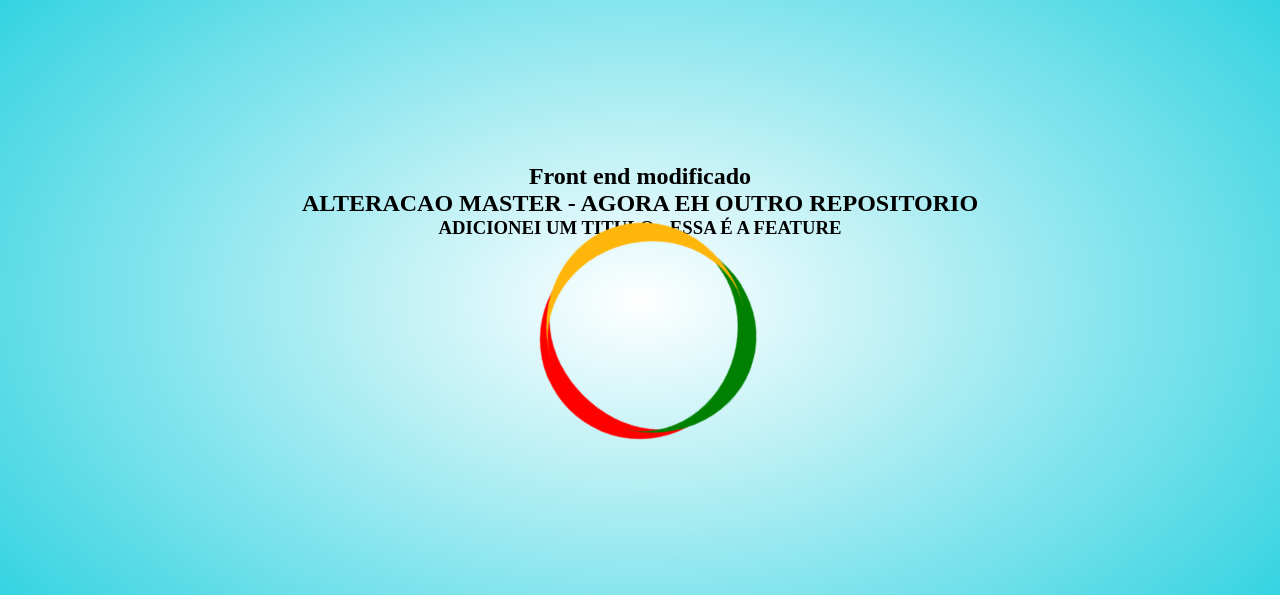
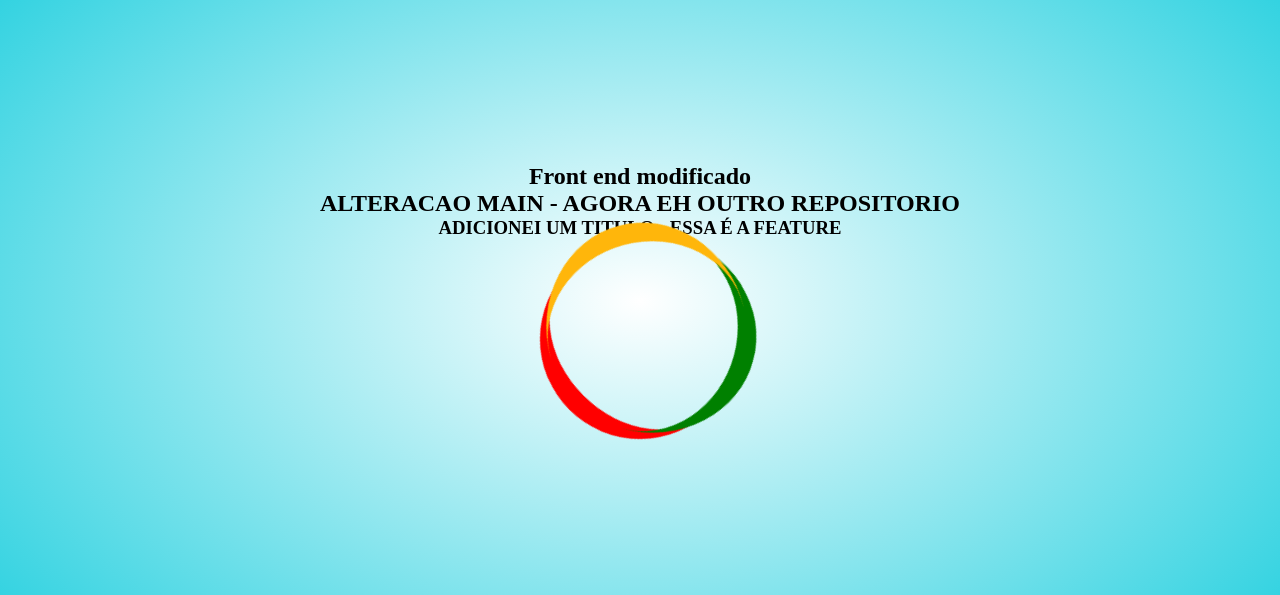
Before and after one commit to lets2/testedeployself, a website: page public/index.html in a window 1280 px wide. Shown: the part 99-694 px from the top of the page. Drawn offline with Linux system fonts and the light colour scheme.

Commit message:
nvoo repositorio para a main

```diff
--- a/public/index.html
+++ b/public/index.html
@@ -98,7 +98,7 @@
     <body>
         <h1>CI/CD - Aula 03 - 😉</h1>
         <h2>Front end modificado</h2>
-        <h2>ALTERACAO MASTER - AGORA EH OUTRO REPOSITORIO</h2>
+        <h2>ALTERACAO MAIN - AGORA EH OUTRO REPOSITORIO</h2>
         <h3>ADICIONEI UM TITULO - ESSA É A FEATURE</h3>
 
         <p>Aprendendo uma nova tecnologia: <span id="name">CI/CD</span></p>
```
